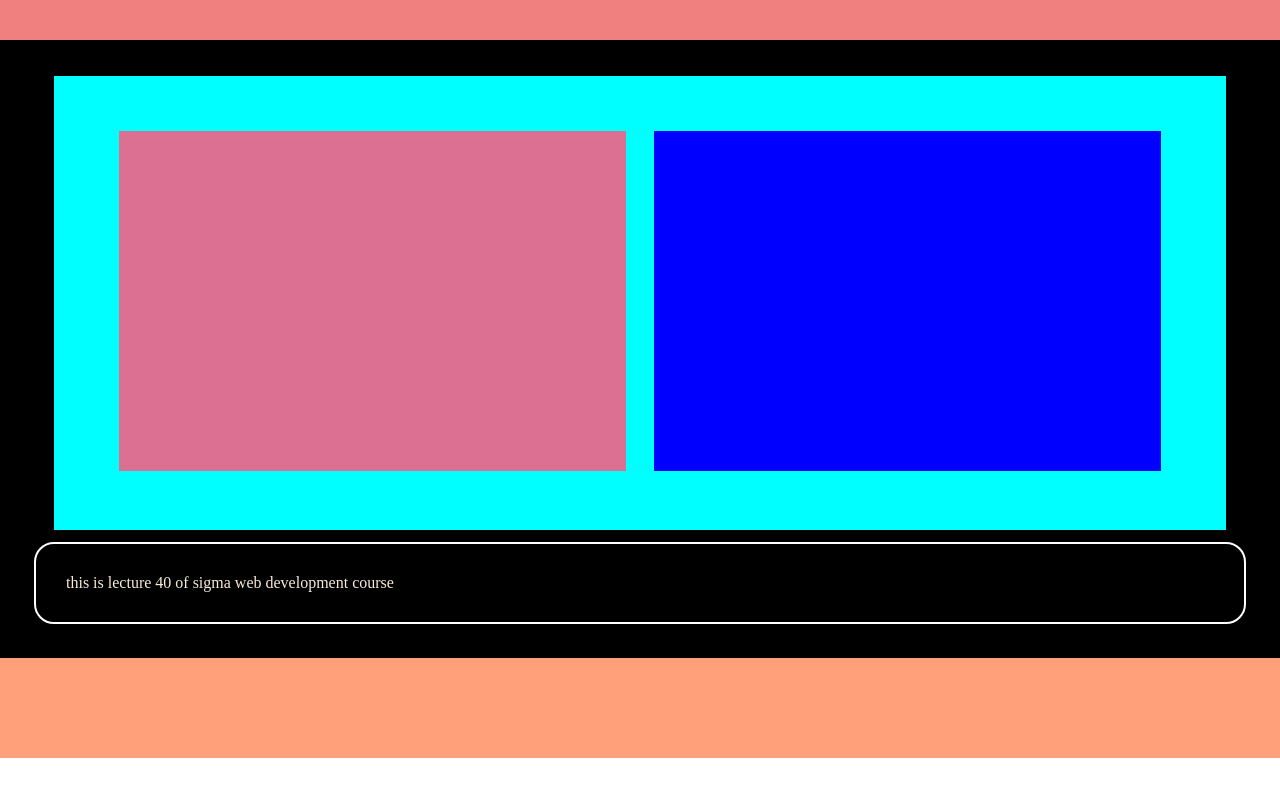
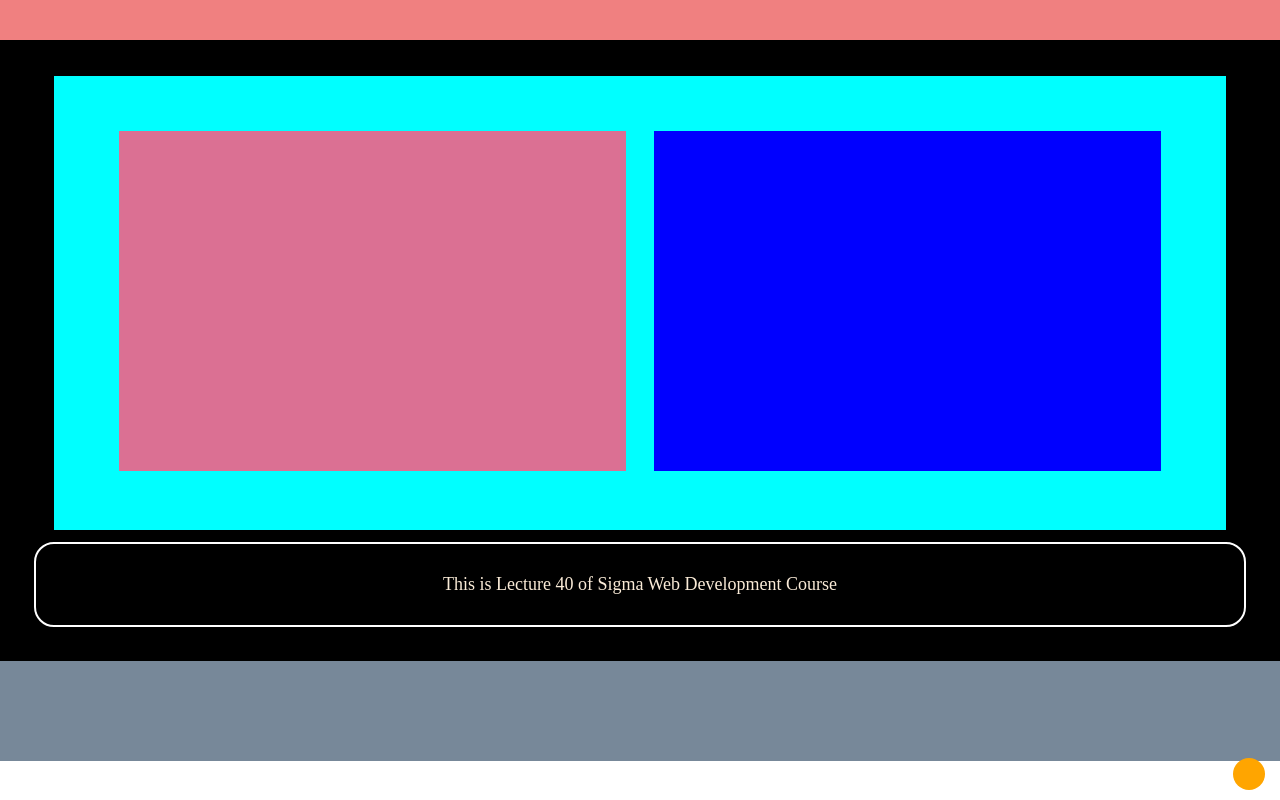
Before and after one commit to karan0701/Web-Dev, a plain HTML site: page CSS/lec40.html in a window 1280 px wide. Drawn offline with Linux system fonts and the light colour scheme.

Commit message:
Update lec40.html

```diff
--- a/CSS/lec40.html
+++ b/CSS/lec40.html
@@ -48,10 +48,21 @@
             padding: 30px;
             border: 2px solid white;
             border-radius: 20px;
+            text-align: center;
+            font-size: large;
         }
         footer{
-            background-color: lightsalmon;
+            background-color: lightslategrey;
             height: 100px;
+        }
+        .circle{
+            height: 32px;
+            width: 32px;
+        background-color: orange;
+    position: fixed;
+bottom: 10px;
+right:15px;
+border-radius: 50px;
         }
 
     </style>
@@ -66,7 +77,10 @@
         <div class="box2"></div>
       </div>
       <div class="text-box">
-        <p>this is lecture 40 of sigma web development course</p>
+        <p>This is Lecture 40 of Sigma Web Development Course</p>
+      </div>
+      <div class="circle">
+
       </div>
     </main>
     <footer></footer>
```
